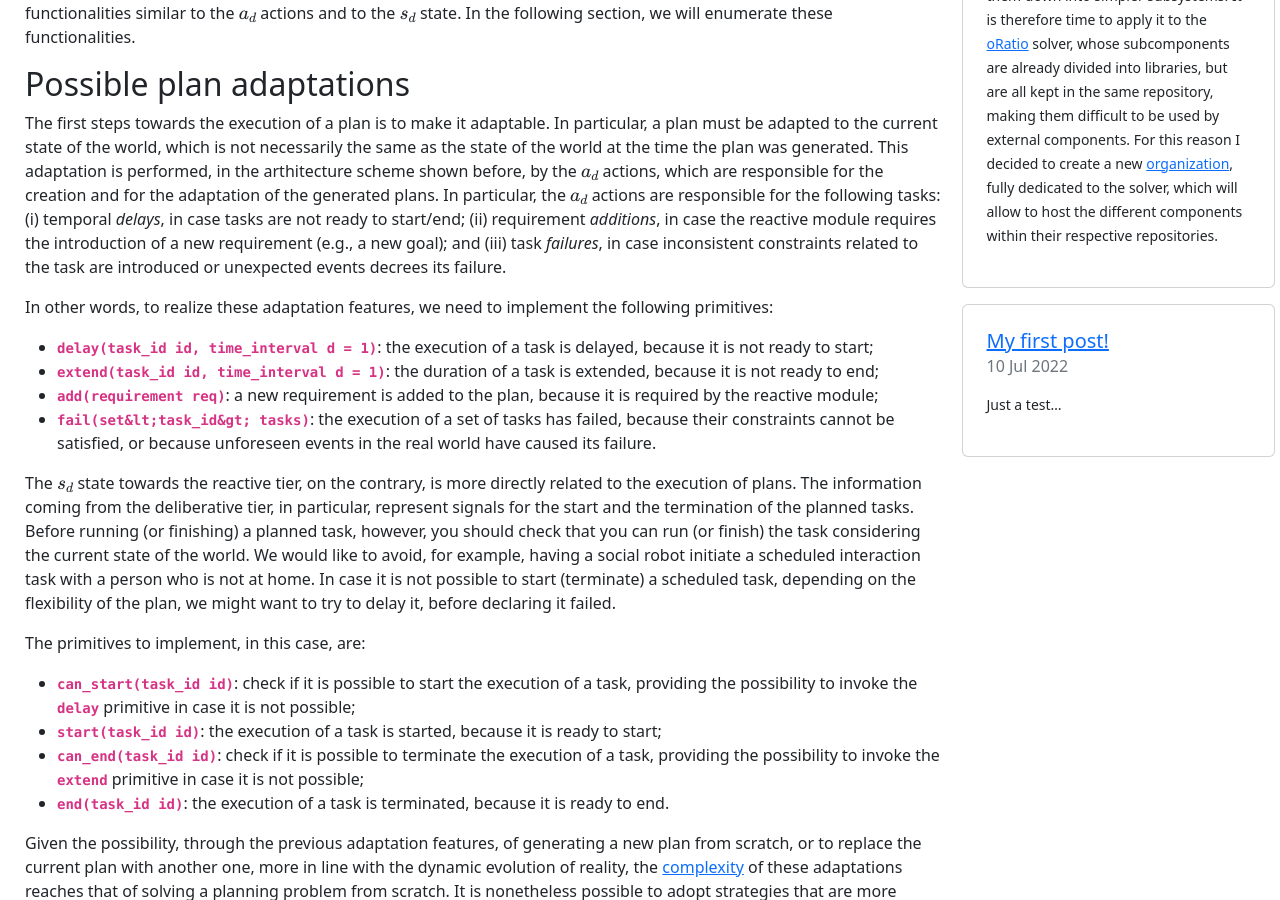
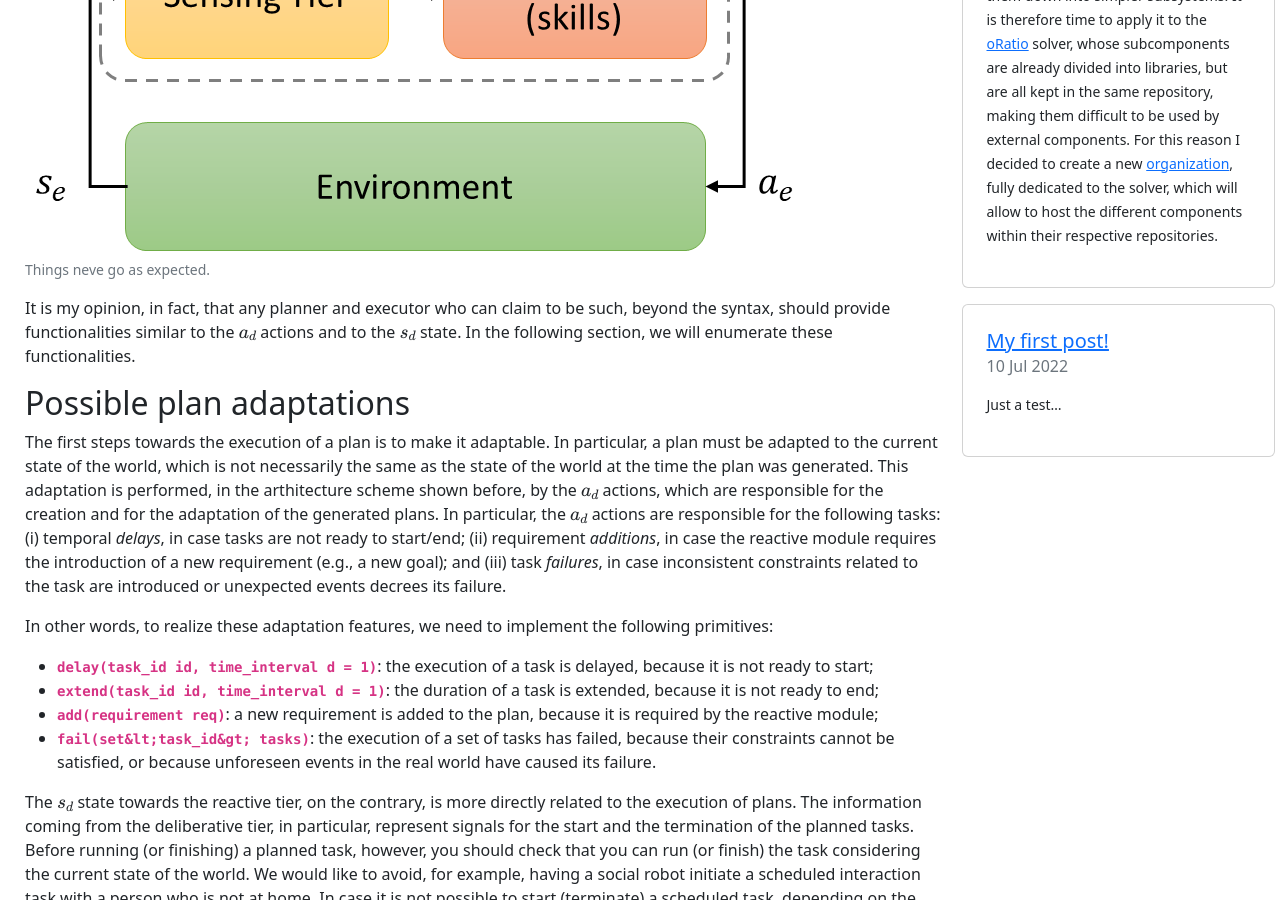
Before and after one commit to riccardodebenedictis/riccardodebenedictis.github.io, a Jekyll site: the page built from _posts/2023-01-01-plan_execution.md, in a window 1280 px wide and 900 px high, scrolled down 1533 px. Built offline with Jekyll 4.4.1, drawn with Linux system fonts in a browser that asks for light colours.

Commit message:
minor improvements..

```diff
--- a/_posts/2023-01-01-plan_execution.md
+++ b/_posts/2023-01-01-plan_execution.md
@@ -11,7 +11,10 @@ In their masterpiece, Ghallab et al. define planning as "the *reasoning* side of
 
 In this post, we will focus on the *execution* side of planning, and we will see how the [architecture](/research/#putting-things-together) used to integrate [deductive](/research/#deductive-reasoning) and [abductive](/research/#abductive-reasoning) forms of reasoning can be used, in automated planning, to integrate the above mentioned reasoning and reaction. We are talking, once again, about the following architecture, this time focusing on the $a_d$ actions, towards the deliberative tier, responsible, for example, for the creation and for the adaptation of the generated plans, and on the $s_d$ state, towards the reactive tier, responsible, for example, for the execution of the generated plans.
 
-<img style="display: block; margin-left: auto; margin-right: auto; width: 50%; padding: 10px;" src="{{site.url}}/figures/architecture.png">
+<figure class="figure">
+  <img src="{{site.url}}/figures/architecture.png" class="figure-img img-fluid rounded" alt="...">
+  <figcaption class="figure-caption">Things neve go as expected.</figcaption>
+</figure>
 
 It is my opinion, in fact, that any planner and executor who can claim to be such, beyond the syntax, should provide functionalities similar to the $a_d$ actions and to the $s_d$ state. In the following section, we will enumerate these functionalities.
 
```
